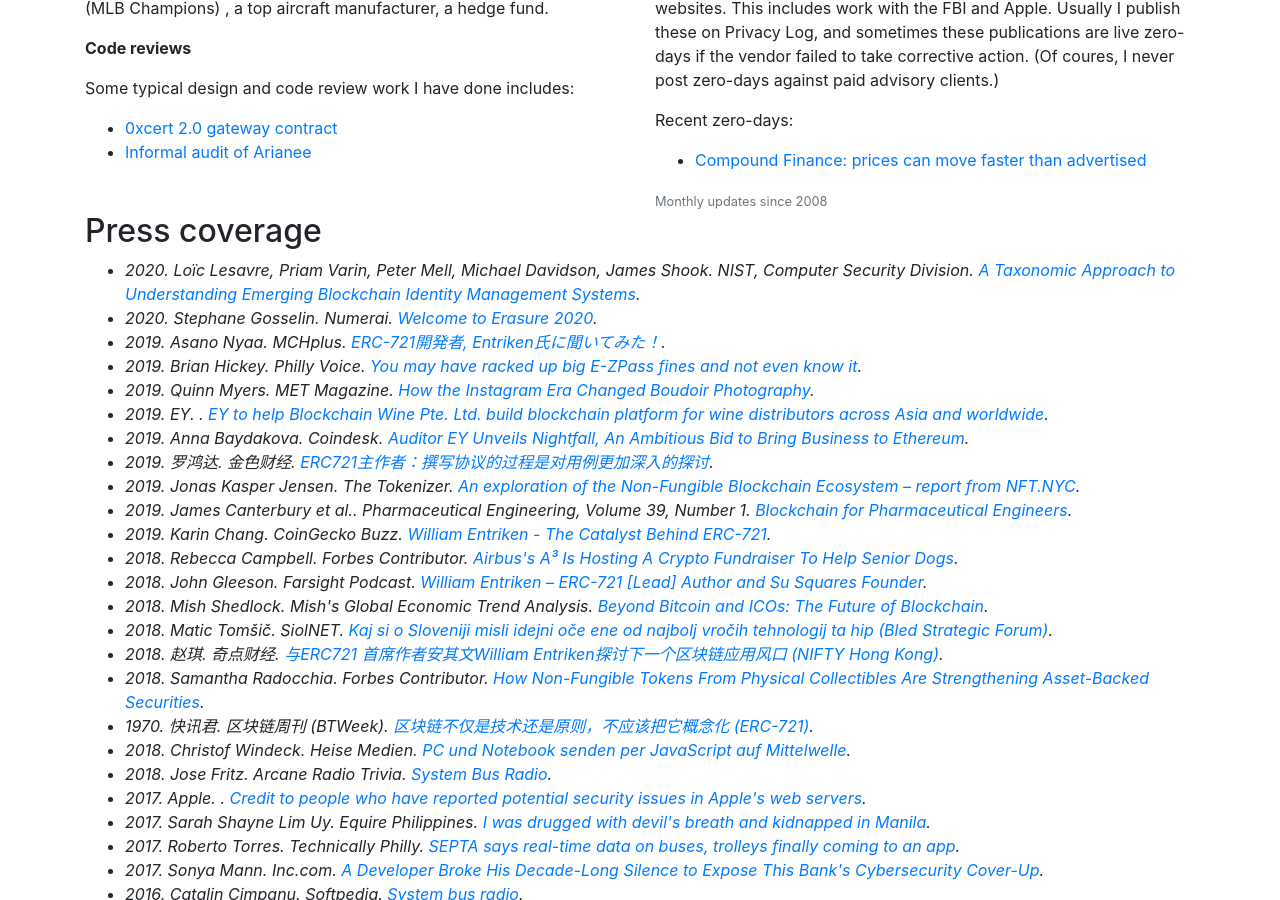
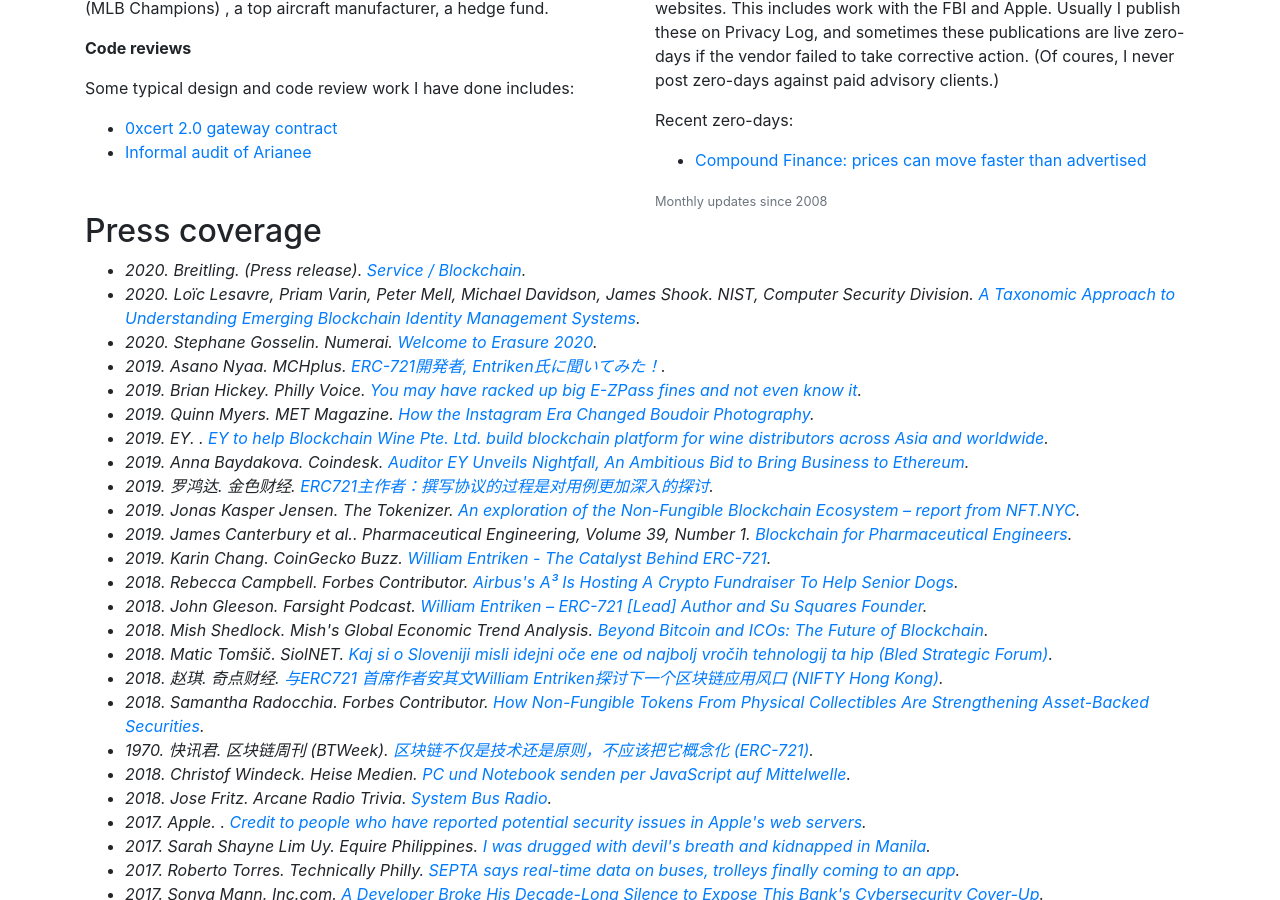
Before and after one commit to fulldecent/phor.net, a Jekyll site: the page built from index.html, in a window 1280 px wide and 900 px high, scrolled down 1468 px. Built offline with Jekyll 4.4.1, drawn with Linux system fonts in a browser that asks for light colours; nearby versions of some CDN libraries.

Commit message:
Update press-coverage.json

```diff
--- a/_data/press-coverage.json
+++ b/_data/press-coverage.json
@@ -1,7 +1,14 @@
 [
   {
+    "date": "2020-03-30",
+    "authors": "Breitling",
+    "publication": "(Press release)",
+    "url": "https://www.breitling.com/us-en/service/blockchain/",
+    "title": "Service / Blockchain"
+  },
+  {
     "date": "2020-01-14",
-    "authors": ["Loïc Lesavre", "Priam Varin", "Peter Mell", "Michael Davidson", "James Shook"],
+    "authors": ["Loïc Lesavre", "Priam Varin", "Peter Mell", "Michael Davidson", "James Shook"],
     "publication": "NIST, Computer Security Division",
     "url": "https://nvlpubs.nist.gov/nistpubs/CSWP/NIST.CSWP.01142020.pdf",
     "title": "A Taxonomic Approach to Understanding Emerging Blockchain Identity Management Systems"
```
